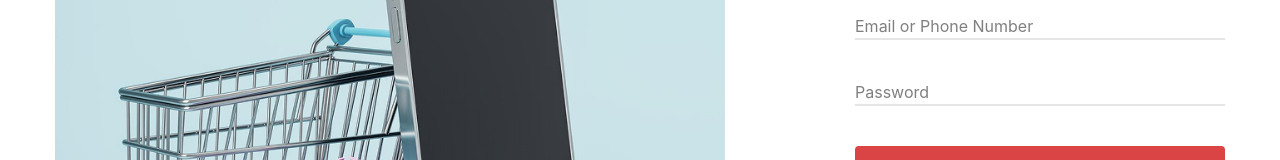
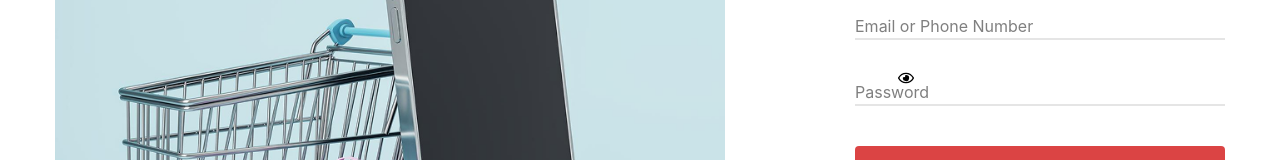
Before and after one commit to bijoysahadev/EComerce_Exclusive, a React (Vite) app: page /SignUp in a window 1280 px wide. Shown: the part 475-635 px from the top of the page. Built offline with nearby package versions, Linux system fonts and the light colour scheme.

Commit message:
feat:added react icons for password in signup page

```diff
--- a/src/pages/SignUp.jsx
+++ b/src/pages/SignUp.jsx
@@ -10,11 +10,14 @@ import { FcGoogle } from "react-icons/fc";
 import { getAuth, createUserWithEmailAndPassword } from "firebase/auth";
 import { ToastContainer, toast } from 'react-toastify';
 import { Link } from 'react-router-dom'
+import { FaRegEyeSlash } from "react-icons/fa";
+import { FaRegEye } from "react-icons/fa";
 const SignUp = () => {
   const auth = getAuth();
   let [name, setName] = useState("")
   let [email, setEmail] = useState("")
   let [password, setPassword] = useState("")
+  let [eye,setEye]=useState(false)
   let handleSendUp = () => {
     // console.log(name);
     // console.log(email);
@@ -47,6 +50,9 @@ const SignUp = () => {
 
 
   }
+  let  handleEye= ()=> {
+    setEye(!eye)
+   }
   let handleName = (e) => {
     setName(e.target.value);
 
@@ -77,7 +83,17 @@ const SignUp = () => {
                 <input onChange={handleEmail} className='w-full outline-0 border-b-2 border-[rgba(0,0,0,0.10)] ' type="text" placeholder='Email or Phone Number' />
 
 
-                    <input onChange={handlePassword} className='w-full outline-0 border-b-2 border-[rgba(0,0,0,0.10)] ' type="text" placeholder='Password' />
+                  <div className='realtive' >
+                      <input onChange={handlePassword} className='w-full outline-0 border-b-2 border-[rgba(0,0,0,0.10)] ' type={eye? "password" : "text"} placeholder='Password' />
+                      <div  onClick={handleEye} className='absolute top-[545px]    right-[366px]' >
+                        {
+                          eye   ?  <FaRegEyeSlash />   : <FaRegEye />
+                        }
+
+
+
+                      </div>
+                  </div>
 
 
 
```
